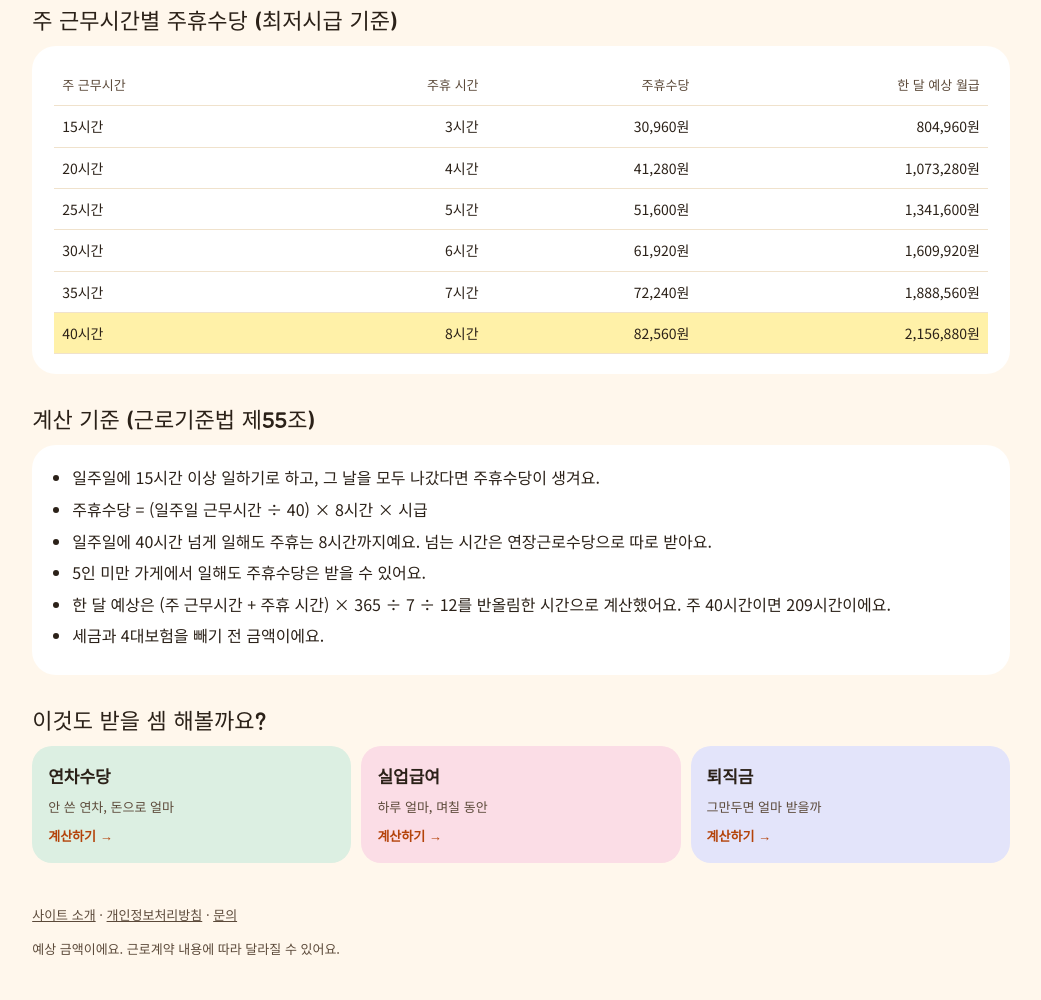
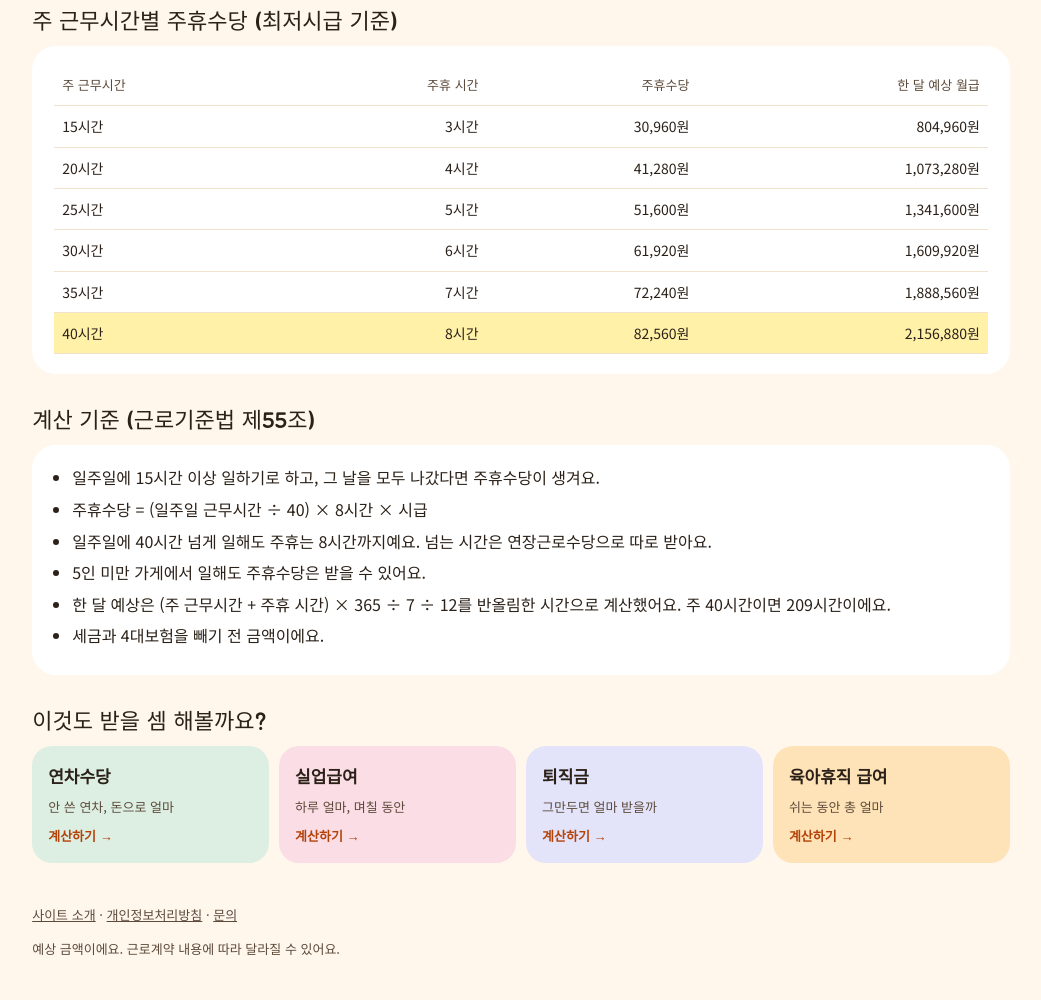
Before and after one commit to myeongjin123/donsem, a plain HTML site: page weekly-holiday-pay/index.html in a window 1280 px wide. Shown: the part 782-1782 px from the top of the page, without its empty margins (119-1160 px from the left). Drawn offline with Linux system fonts and the light colour scheme.

Commit message:
주휴수당 페이지 하단에 육아휴직 급여 계산기 링크 추가
Co-Authored-By: Claude Opus 5.5 <noreply@anthropic.com>
Claude-Session: https://claude.ai/code/session_01WFdWA4GrnPtvpLRLaJsi21

```diff
--- a/weekly-holiday-pay/index.html
+++ b/weekly-holiday-pay/index.html
@@ -90,6 +90,7 @@
       <a class="tile" href="/annual-leave/" style="background:#DCEFE2"><b>연차수당</b><span>안 쓴 연차, 돈으로 얼마</span><em>계산하기 →</em></a>
       <a class="tile" href="/unemployment/" style="background:#FBDDE6"><b>실업급여</b><span>하루 얼마, 며칠 동안</span><em>계산하기 →</em></a>
       <a class="tile" href="/severance/" style="background:#E3E4FA"><b>퇴직금</b><span>그만두면 얼마 받을까</span><em>계산하기 →</em></a>
+      <a class="tile" href="/parental-leave/" style="background:#FFE3B8"><b>육아휴직 급여</b><span>쉬는 동안 총 얼마</span><em>계산하기 →</em></a>
     </div>
   </section>
 
```
